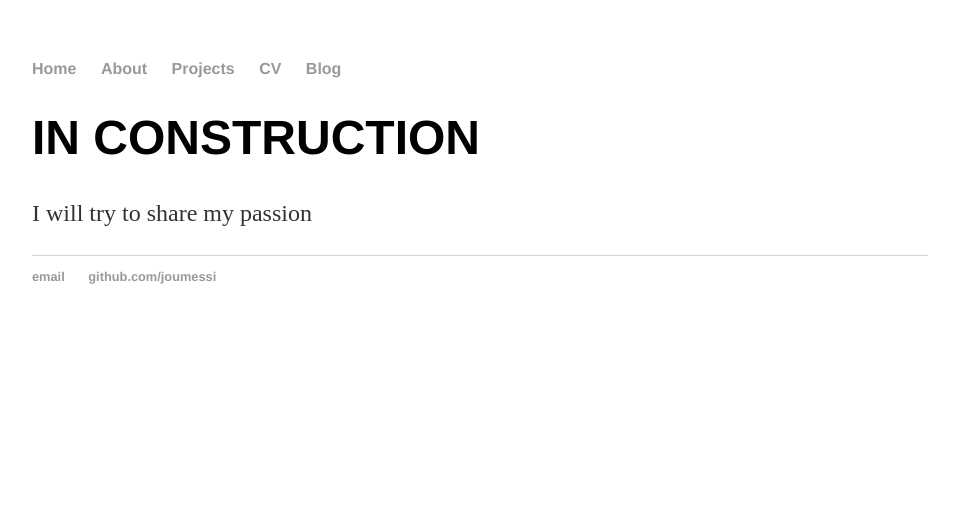
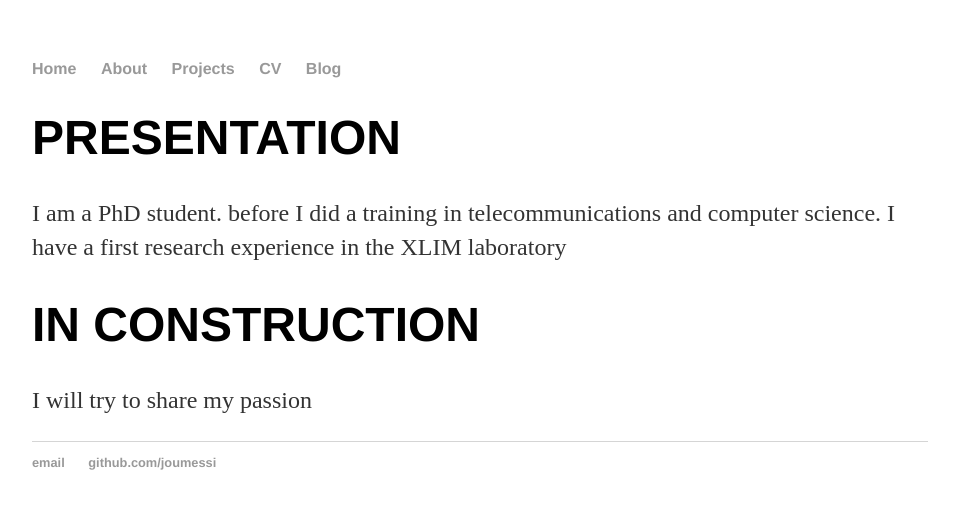
Before and after one commit to joumessi/RF_AND_OPTICAL_TRANSMISSION, a Jekyll site: the page index.html, which Jekyll copies as it is, in a window 1280 px wide. Shown: the top 509 px of the page, without its empty margins (160-1119 px from the left). Built offline with Jekyll 4.4.1, drawn with Linux system fonts in a browser that asks for light colours.

Commit message:
Update index.html

```diff
--- a/index.html
+++ b/index.html
@@ -17,6 +17,10 @@
 		</nav>
 		<div class="container">
     		<div class="blurb">
+        		<h1>PRESENTATION</h1>
+				<p>I am a PhD student. before I did a training in telecommunications and computer science. I have a first research experience in the XLIM laboratory</p>
+    		</div><!-- /.blurb -->
+    		<div class="blurb">
         		<h1>IN CONSTRUCTION</h1>
 				<p>I will try to share my passion</p>
     		</div><!-- /.blurb -->
```
